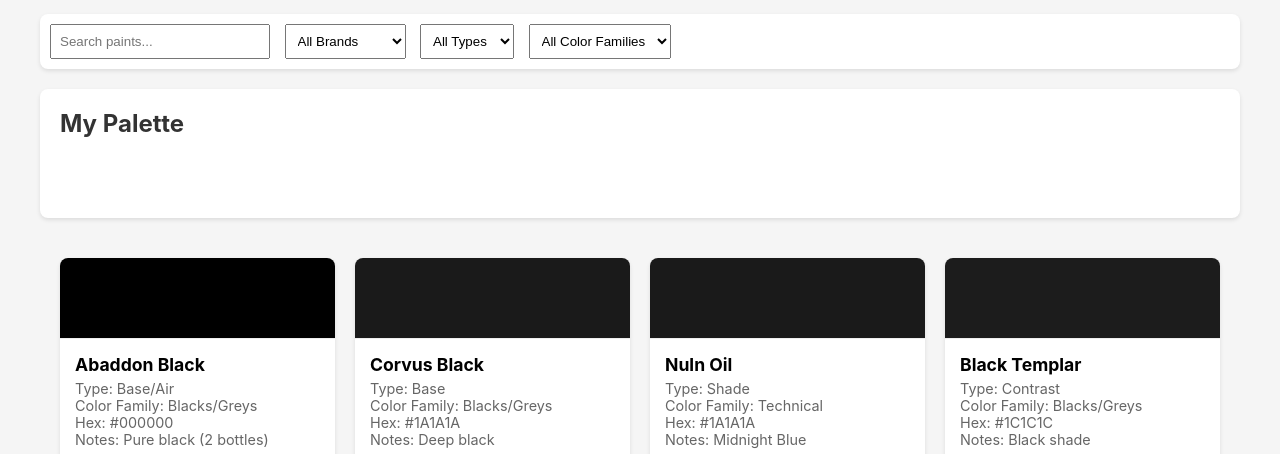
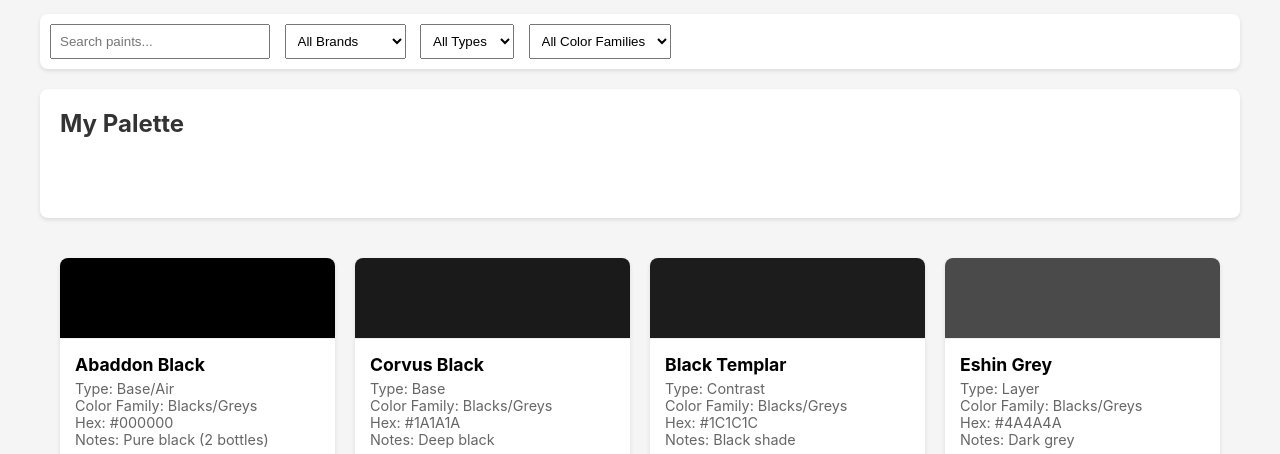
Before and after one commit to richardhealy/paint-inventory, a plain HTML site: page index.html in a window 1280 px wide. Shown: the part 96-550 px from the top of the page. Drawn offline with Linux system fonts and the light colour scheme.

Commit message:
feat: sort color by family first

```diff
--- a/index.html
+++ b/index.html
@@ -234,7 +234,12 @@
             { name: "Wrathbone", brand: "Citadel", type: "Base", hex: "#A1957A", family: "Whites", notes: "Bone off colour white" },
             { name: "Woodgrain", brand: "AK Interactive", type: "Base", hex: "#8B4513", family: "Browns", notes: "Wood effect" },
         ].sort((a, b) => {
-            // Convert hex to RGB for better color sorting
+            // First sort by color family
+            if (a.family !== b.family) {
+                return a.family.localeCompare(b.family);
+            }
+
+            // Within same family, sort by hex color
             const hexToRgb = hex => {
                 // Handle 'Clear' or other non-hex values
                 if (hex === 'Clear' || hex === 'Grey') return [255, 255, 255];
```
